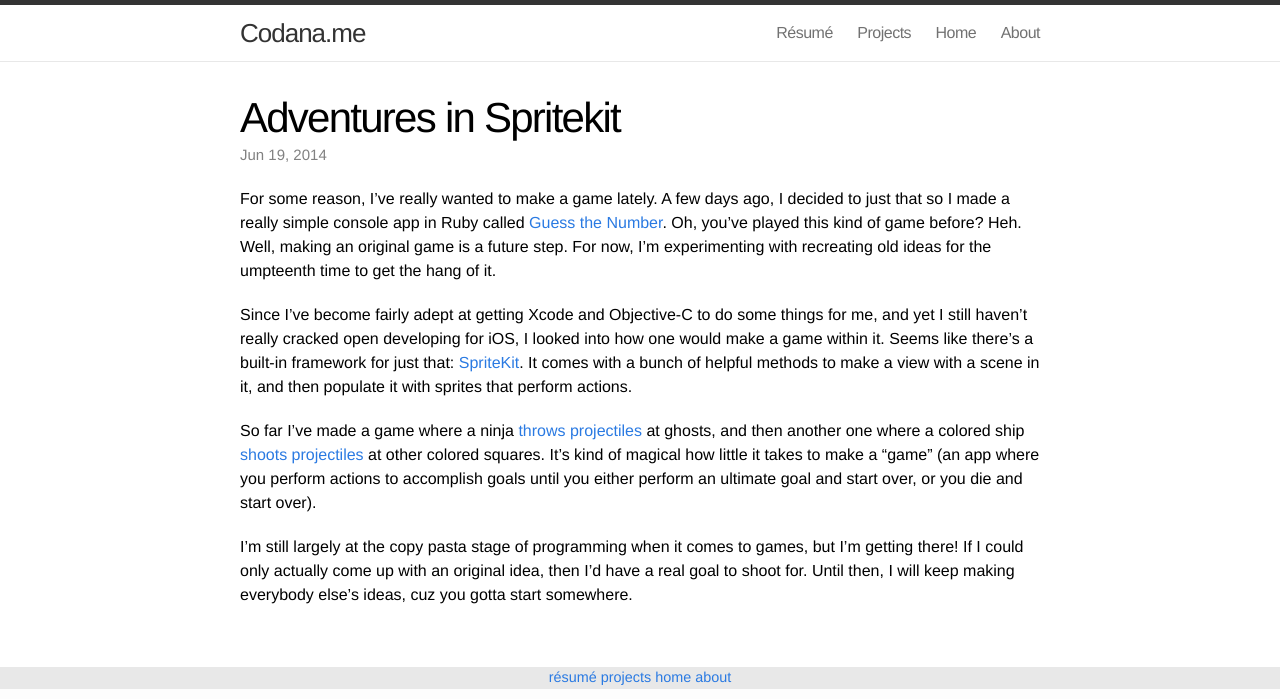
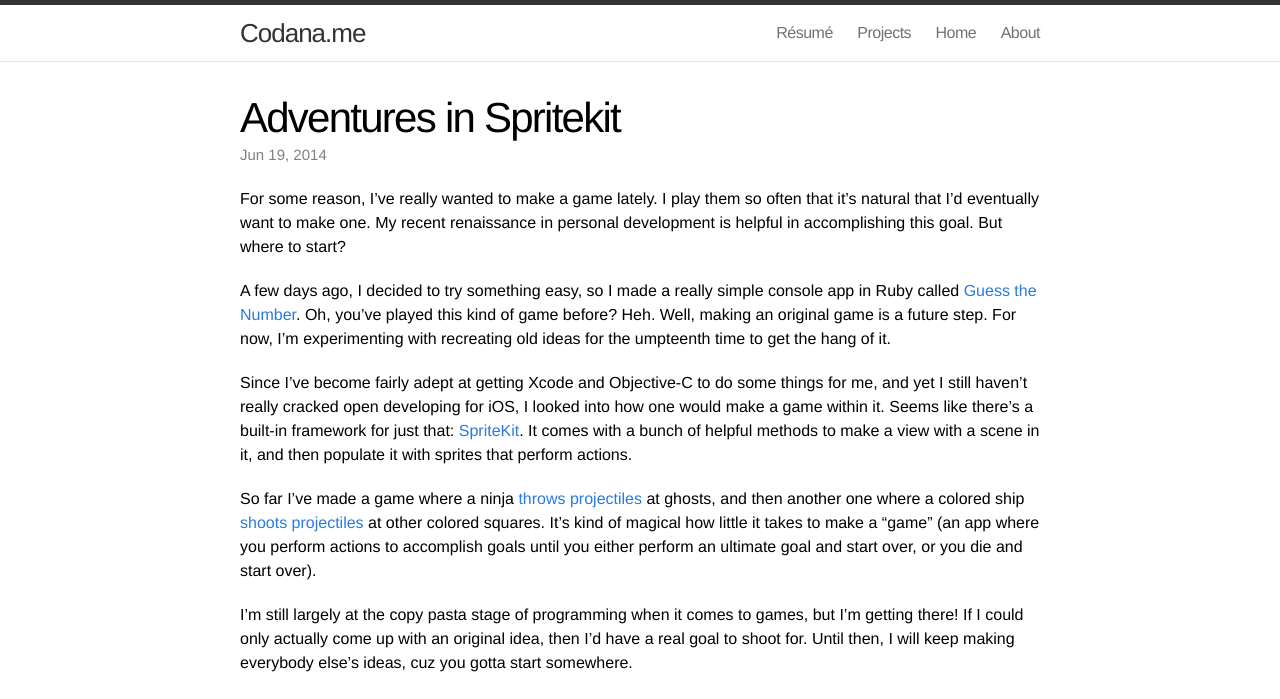
Before and after one commit to michaelchadwick/codana.me, a Jekyll site: the page built from _posts/2014-06-19-adventures-in-spritekit.md, in a window 1280 px wide, cut to the strip 0-699 px from the top of the page. Built offline with Jekyll 4.4.1, drawn with Linux system fonts in a browser that asks for light colours.

Commit message:
typo; added more

```diff
--- a/_posts/2014-06-19-adventures-in-spritekit.md
+++ b/_posts/2014-06-19-adventures-in-spritekit.md
@@ -6,7 +6,11 @@ tags: iOS mac game spritekit
 
 ---
 
-For some reason, I've really wanted to make a game lately. A few days ago, I decided to just that so I made a really simple console app in Ruby called [Guess the Number](https://github.com/michaelchadwick/guess-the-number). Oh, you've played this kind of game before? Heh. Well, making an original game is a future step. For now, I'm experimenting with recreating old ideas for the umpteenth time to get the hang of it.
+For some reason, I've really wanted to make a game lately. I play them so often that it's natural that I'd eventually want to make one. My recent renaissance in personal development is helpful in accomplishing this goal. But where to start?
+
+<!--more-->
+
+A few days ago, I decided to try something easy, so I made a really simple console app in Ruby called [Guess the Number](https://github.com/michaelchadwick/guess-the-number). Oh, you've played this kind of game before? Heh. Well, making an original game is a future step. For now, I'm experimenting with recreating old ideas for the umpteenth time to get the hang of it.
 
 Since I've become fairly adept at getting Xcode and Objective-C to do some things for me, and yet I still haven't really cracked open developing for iOS, I looked into how one would make a game within it. Seems like there's a built-in framework for just that: [SpriteKit](https://developer.apple.com/library/ios/documentation/GraphicsAnimation/Conceptual/SpriteKit_PG/Introduction/Introduction.html). It comes with a bunch of helpful methods to make a view with a scene in it, and then populate it with sprites that perform actions.
 
```
